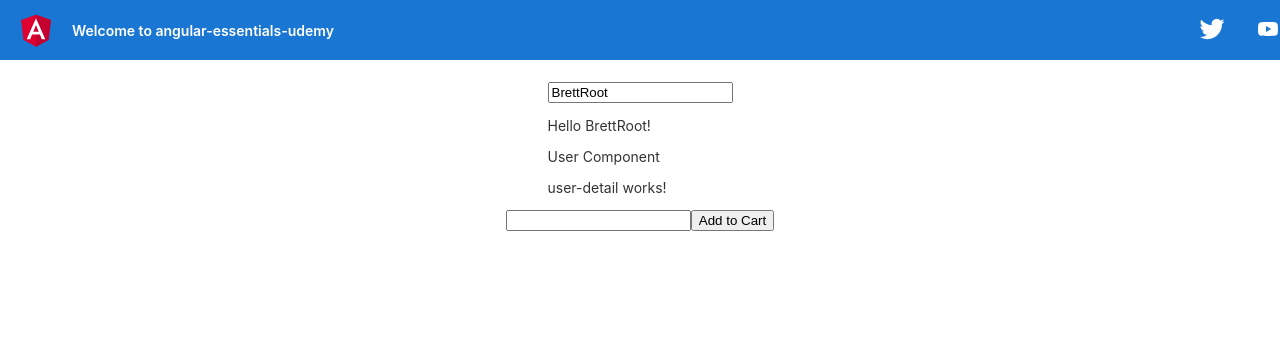
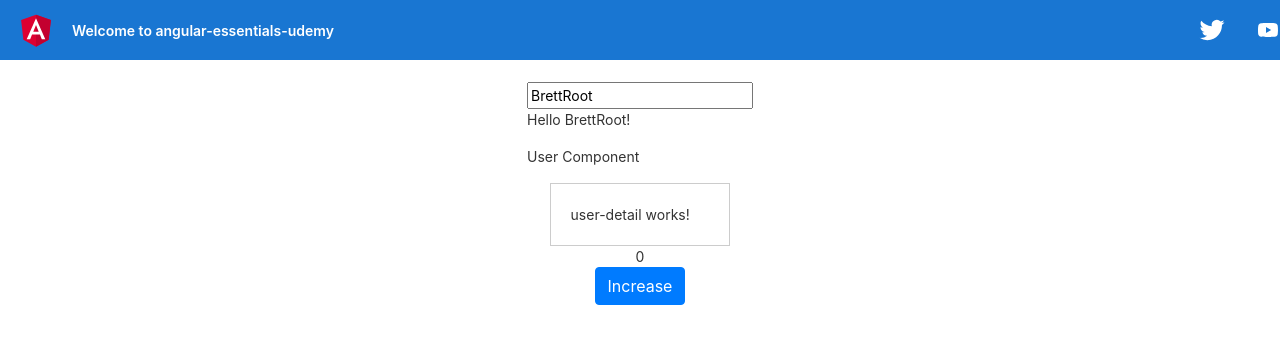
Before and after one commit to BrettBedarf/learning-angular, an Angular app: page / in a window 1280 px wide. Shown: the top 344 px of the page. Built offline with nearby package versions, Linux system fonts and the light colour scheme.

Commit message:
Add bootstrap and counter button

```diff
--- a/angular.json
+++ b/angular.json
@@ -23,11 +23,9 @@
             "polyfills": "src/polyfills.ts",
             "tsConfig": "tsconfig.app.json",
             "aot": true,
-            "assets": [
-              "src/favicon.ico",
-              "src/assets"
-            ],
+            "assets": ["src/favicon.ico", "src/assets"],
             "styles": [
+              "./node_modules/bootstrap/dist/css/bootstrap.min.css",
               "src/styles.css"
             ],
             "scripts": []
@@ -86,13 +84,8 @@
             "polyfills": "src/polyfills.ts",
             "tsConfig": "tsconfig.spec.json",
             "karmaConfig": "karma.conf.js",
-            "assets": [
-              "src/favicon.ico",
-              "src/assets"
-            ],
-            "styles": [
-              "src/styles.css"
-            ],
+            "assets": ["src/favicon.ico", "src/assets"],
+            "styles": ["src/styles.css"],
             "scripts": []
           }
         },
@@ -104,9 +97,7 @@
               "tsconfig.spec.json",
               "e2e/tsconfig.json"
             ],
-            "exclude": [
-              "**/node_modules/**"
-            ]
+            "exclude": ["**/node_modules/**"]
           }
         },
         "e2e": {
--- a/package.json
+++ b/package.json
@@ -19,6 +19,8 @@
     "@angular/platform-browser": "~11.2.5",
     "@angular/platform-browser-dynamic": "~11.2.5",
     "@angular/router": "~11.2.5",
+    "bootstrap": "^4.6.0",
+    "lodash": "^4.17.21",
     "rxjs": "~6.6.0",
     "tslib": "^2.0.0",
     "zone.js": "~0.11.3"
--- a/src/app/app.component.html
+++ b/src/app/app.component.html
@@ -363,10 +363,13 @@
   <app-user [name]="rootName" (nameChanged)="onNameChanged($event)">{{
     title
   }}</app-user>
-  <app-cart
+  <!-- <app-cart
     [items]="rootItems"
     (cartChanged)="onCartChanged($event)"
-  ></app-cart>
+  ></app-cart> -->
+  <span >{{ number }}</span>
+  <button (click)="onIncreaseClick()" class="btn btn-primary">Increase</button>
+
 </div>
 
 <!-- * * * * * * * * * * * * * * * * * * * * * * * * * * * * * * * -->
--- a/src/app/app.component.ts
+++ b/src/app/app.component.ts
@@ -9,6 +9,7 @@ export class AppComponent {
   title = 'angular-essentials-udemy';
   rootName = 'BrettRoot';
   rootItems = ['Apples', 'Bananas', 'Cherries'];
+  number = 0;
 
   onNameChanged(newName: string) {
     this.rootName = newName;
@@ -18,4 +19,7 @@ export class AppComponent {
     this.rootItems.push(cartItem);
     console.log(this.rootItems);
   }
+  onIncreaseClick() {
+    this.number++;
+  }
 }
--- a/src/app/cart/cart.component.html
+++ b/src/app/cart/cart.component.html
@@ -1,2 +1,2 @@
-<input [(ngModel)]="addItemInput"  type="text" />
+<input [(ngModel)]="addItemInput" type="text" />
 <button (click)="onAddToCart()">Add to Cart</button>
--- a/src/app/user-detail/user-detail.component.css
+++ b/src/app/user-detail/user-detail.component.css
@@ -0,0 +1,6 @@
+p {
+  border: 1px solid #ccc;
+  padding: 20px;
+  margin: auto;
+  width: 80%;
+}
```
Also changed, not shown: 1 other file (tests, documents, lock files or other folders).
